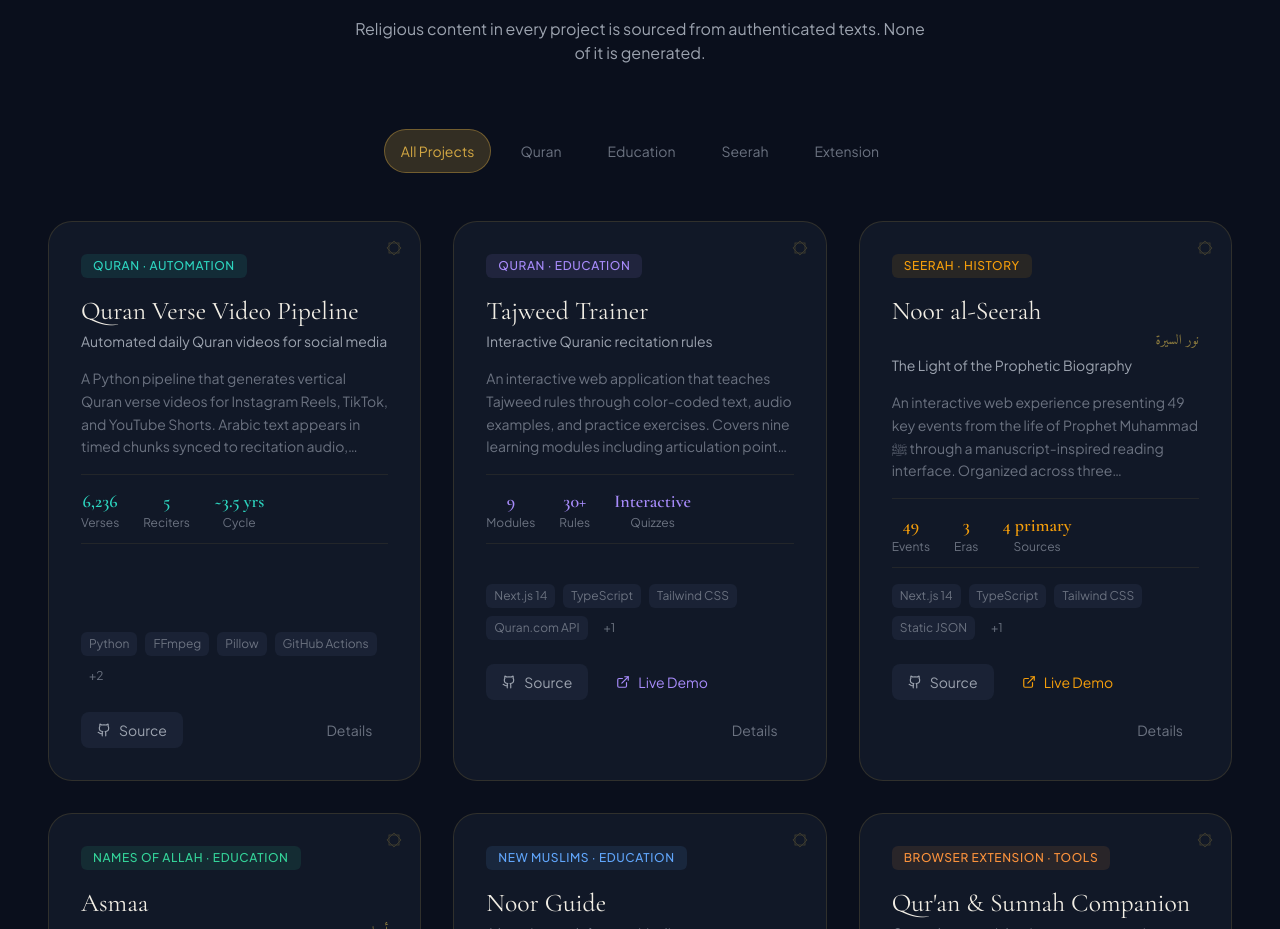
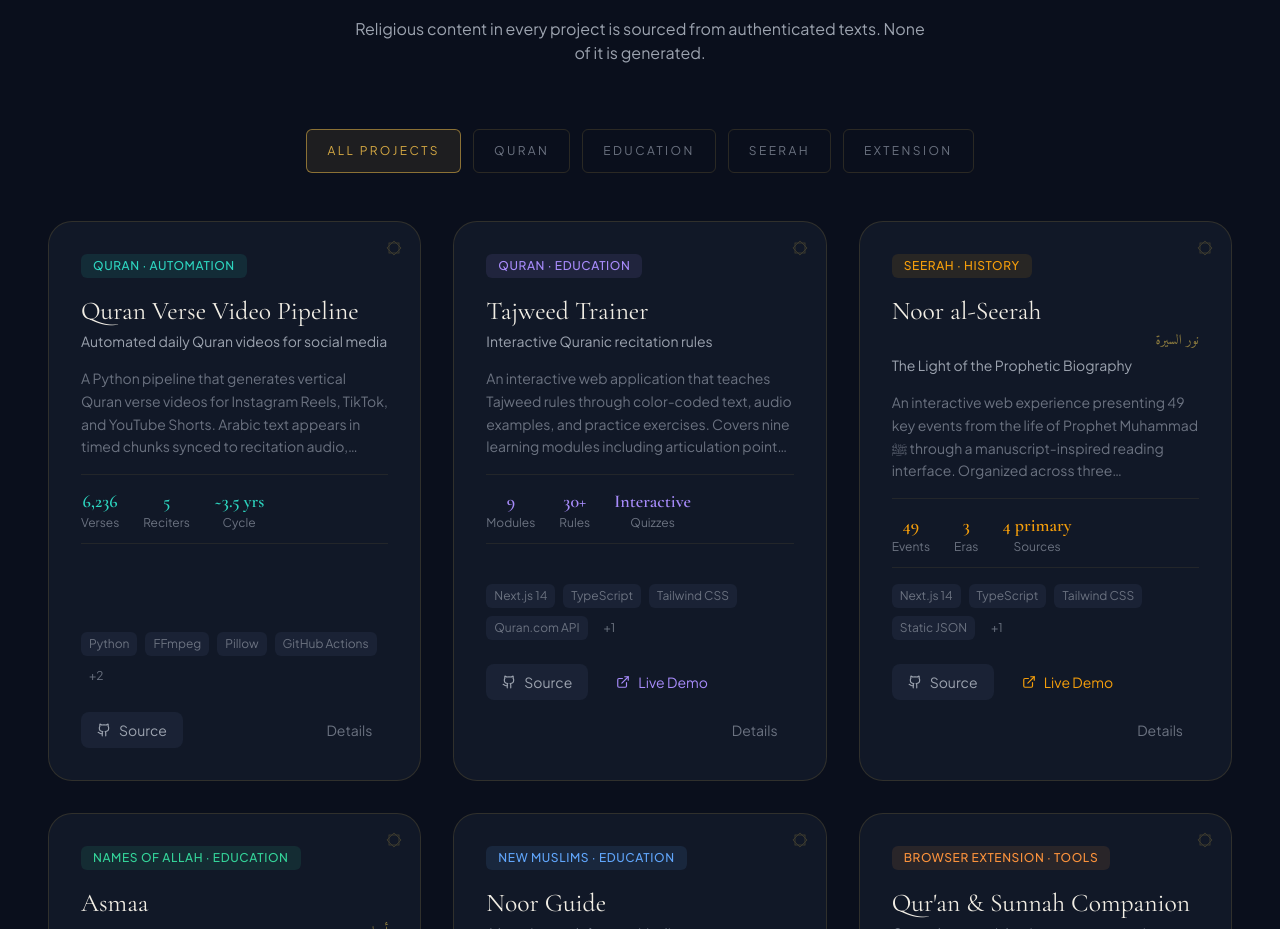
Before and after one commit to Abdalla-Eldoumani/my-islamic-portfolio, a Next.js app: page / in a window 1280 px wide. Shown: the part 1420-2349 px from the top of the page. Built offline with nearby package versions, Linux system fonts and the light colour scheme.

Commit message:
restyle filter pills as cartouche markers

```diff
--- a/src/components/projects-showcase.tsx
+++ b/src/components/projects-showcase.tsx
@@ -41,18 +41,18 @@ export function ProjectsShowcase() {
         </p>
       </motion.div>
 
-      {/* Category filter */}
-      <div className="flex flex-wrap justify-center gap-3 mb-12">
+      {/* Category filter — cartouche-style markers */}
+      <div className="flex flex-wrap justify-center gap-2 sm:gap-3 mb-12">
         {categories.map((cat) => (
           <button
             key={cat.id}
             onClick={() => setActiveCategory(cat.id)}
             aria-label={`Filter by ${cat.label}`}
             aria-pressed={activeCategory === cat.id}
-            className={`px-4 py-2.5 min-h-[44px] rounded-full font-body text-sm transition-all duration-300 ${
+            className={`px-4 sm:px-5 py-2.5 min-h-[44px] rounded-md font-body text-xs uppercase tracking-[0.2em] transition-colors duration-300 border ${
               activeCategory === cat.id
-                ? "bg-gold-primary/20 text-gold-primary border border-gold-primary/40"
-                : "text-text-muted hover:text-text-secondary border border-transparent hover:border-gold-muted/20"
+                ? "border-gold-primary/60 bg-gold-primary/10 text-gold-primary"
+                : "border-gold-muted/25 text-text-muted hover:border-gold-muted/50 hover:text-text-secondary"
             }`}
           >
             {cat.label}
```
